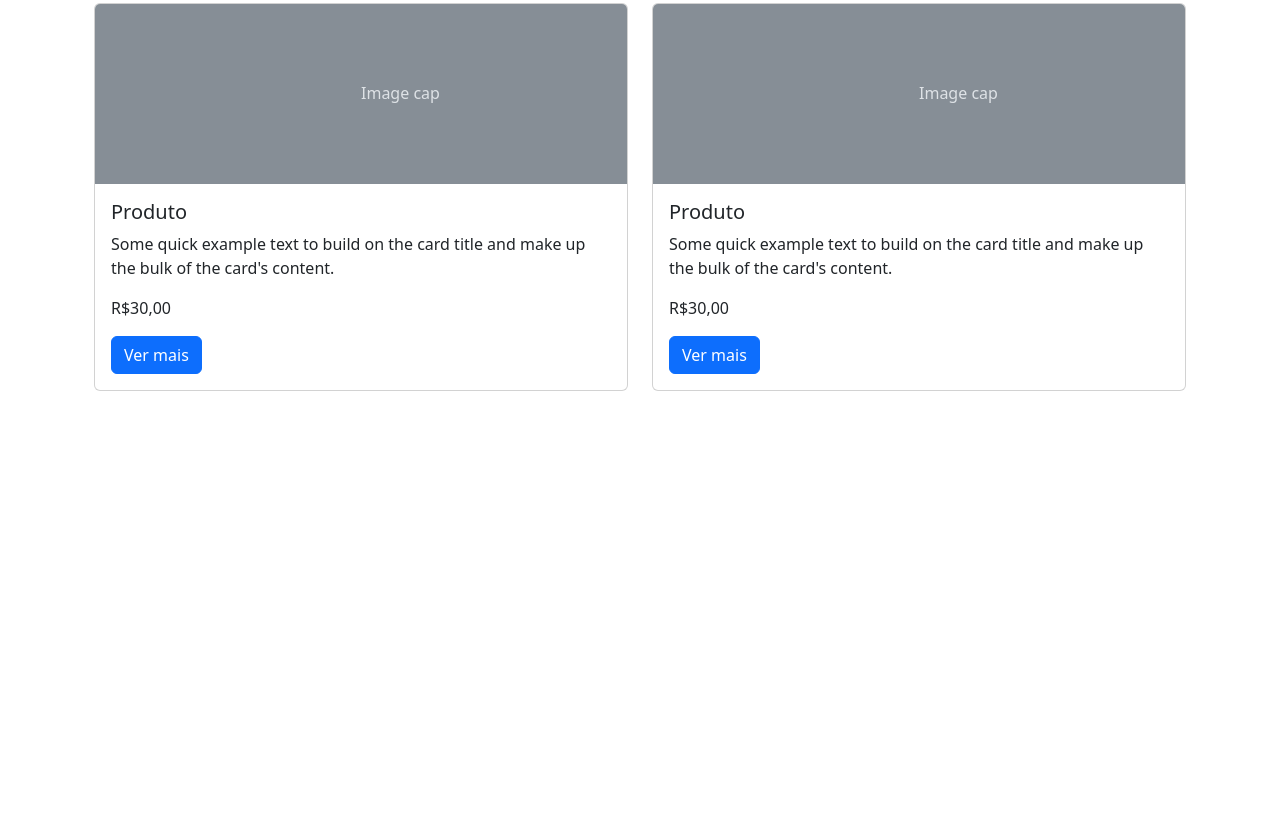
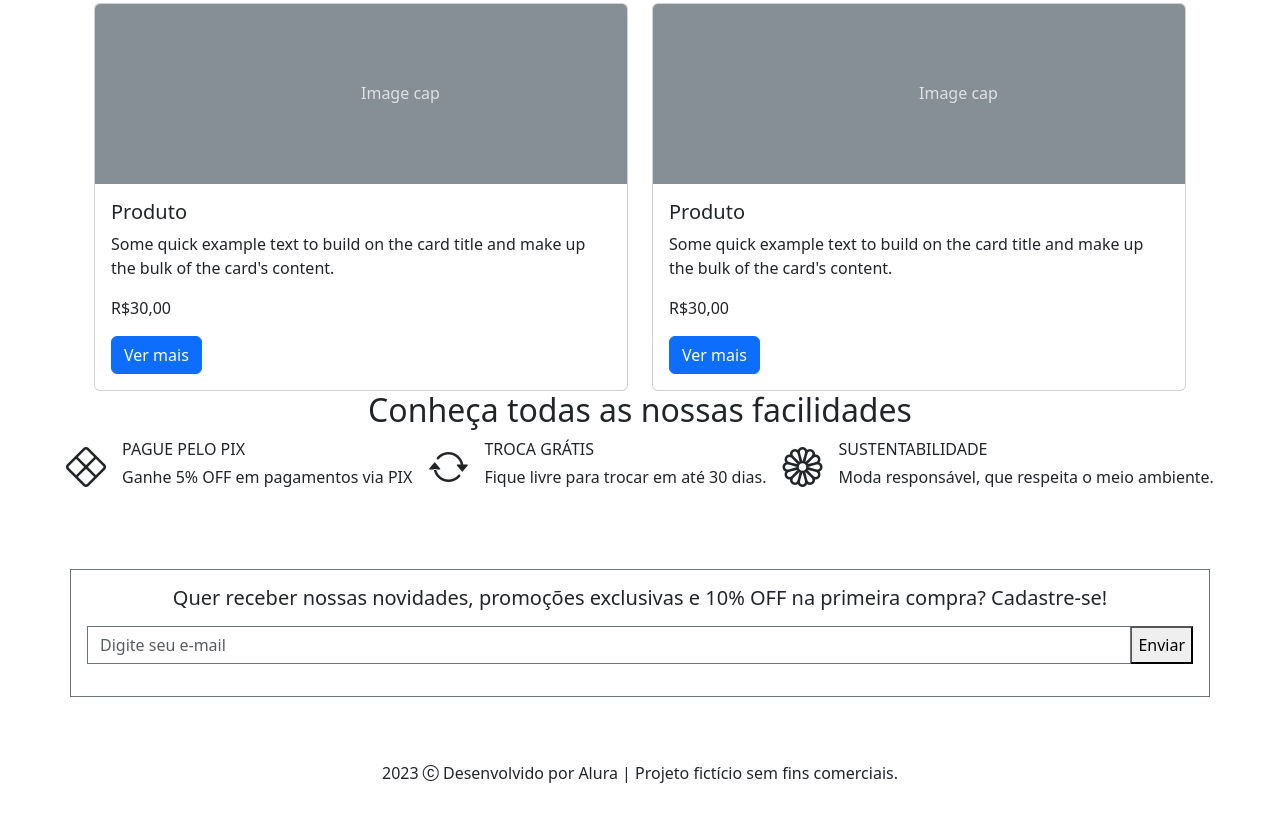
Before and after one commit to Coritiba019/alura-meteora, a plain HTML site: page index.html in a window 1280 px wide. Shown: the part 1872-2689 px from the top of the page. Before the commit the page ends 2263 px from the top, so only its background shows below. Drawn offline with nearby package versions, Linux system fonts and the light colour scheme.

Commit message:
03. Flexbox e ícones no Bootstrap

```diff
--- /dev/null
+++ b/estilos.css
@@ -0,0 +1,7 @@
+.texto-menor {
+    font-size: 13px;
+}
+
+.divs-facilidades {
+    width: 325px;
+}
--- a/index.html
+++ b/index.html
@@ -5,6 +5,7 @@
     <meta charset="UTF-8">
     <meta name="viewport" content="width=device-width, initial-scale=1.0">
     <title>Meteora</title>
+    <link rel="stylesheet" href="https://cdn.jsdelivr.net/npm/bootstrap-icons@1.10.5/font/bootstrap-icons.css">
     <link href="https://cdn.jsdelivr.net/npm/bootstrap@5.3.1/dist/css/bootstrap.min.css" rel="stylesheet"
         integrity="sha384-4bw+/aepP/YC94hEpVNVgiZdgIC5+VKNBQNGCHeKRQN+PtmoHDEXuppvnDJzQIu9" crossorigin="anonymous">
 </head>
@@ -305,6 +306,52 @@
         </div>
     </div>
 
+    <section class="pb-4">
+        <h2 class="text-center">Conheça todas as nossas facilidades</h2>
+
+        <div class="d-flex flex-column flex-lg-row align-items-center justify-content-center gap-3 px-3">
+            <div class="divs-facilidades d-flex">
+                <div><i class="bi bi-x-diamond fs-1"></i></div>
+                <div>
+                    <div class="ms-3 mb-1">PAGUE PELO PIX</div>
+                    <div class="texto-menor ms-3">Ganhe 5% OFF em pagamentos via PIX</div>
+                </div>
+            </div>
+            <div class="divs-facilidades d-flex">
+                <div><i class="bi bi-arrow-repeat fs-1"></i></div>
+                <div>
+                    <div class="ms-3 mb-1">TROCA GRÁTIS</div>
+                    <div class="texto-menor ms-3">Fique livre para trocar em até 30 dias.</div>
+                </div>
+            </div>
+            <div class="divs-facilidades d-flex">
+                <div><i class="bi bi-flower1 fs-1"></i></div>
+                <div>
+                    <div class="ms-3 mb-1">SUSTENTABILIDADE</div>
+                    <div class="texto-menor ms-3">Moda responsável, que respeita o meio ambiente.</div>
+                </div>
+            </div>
+        </div>
+    </section>
+
+    <form class="container border border-secondary my-3 my-xl-5 p-3 text-center div-novidades mx-auto">
+        <h5>
+            Quer receber nossas novidades, promoções exclusivas e 10% OFF na primeira
+            compra? Cadastre-se!
+        </h5>
+
+        <div class="input-group my-3">
+            <input type="email" class="form-control border-secondary rounded-0" placeholder="Digite seu e-mail"
+                aria-label="Digite seu e-mail" aria-describedby="button-addon2" />
+            <button type="button" id="button-addon2">Enviar</button>
+        </div>
+    </form>
+
+    <footer class="text-center">
+        <p class="py-3">2023 <i class="bi bi-c-circle"></i> Desenvolvido por Alura | Projeto fictício sem fins
+            comerciais.</p>
+    </footer>
+
     <script src="https://cdn.jsdelivr.net/npm/bootstrap@5.3.1/dist/js/bootstrap.bundle.min.js"
         integrity="sha384-HwwvtgBNo3bZJJLYd8oVXjrBZt8cqVSpeBNS5n7C8IVInixGAoxmnlMuBnhbgrkm"
         crossorigin="anonymous"></script>
```
